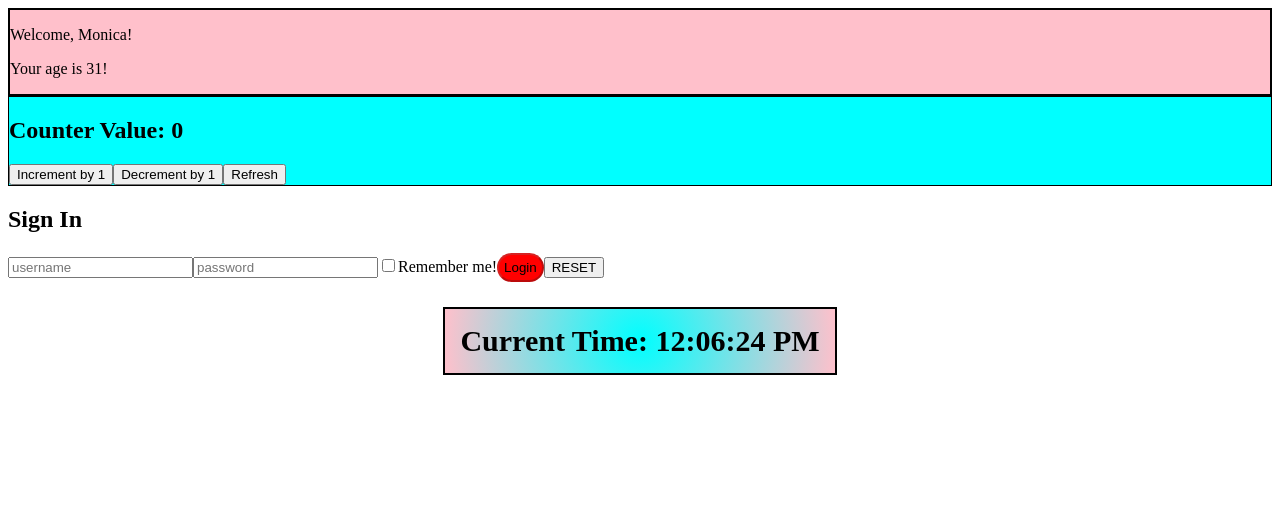
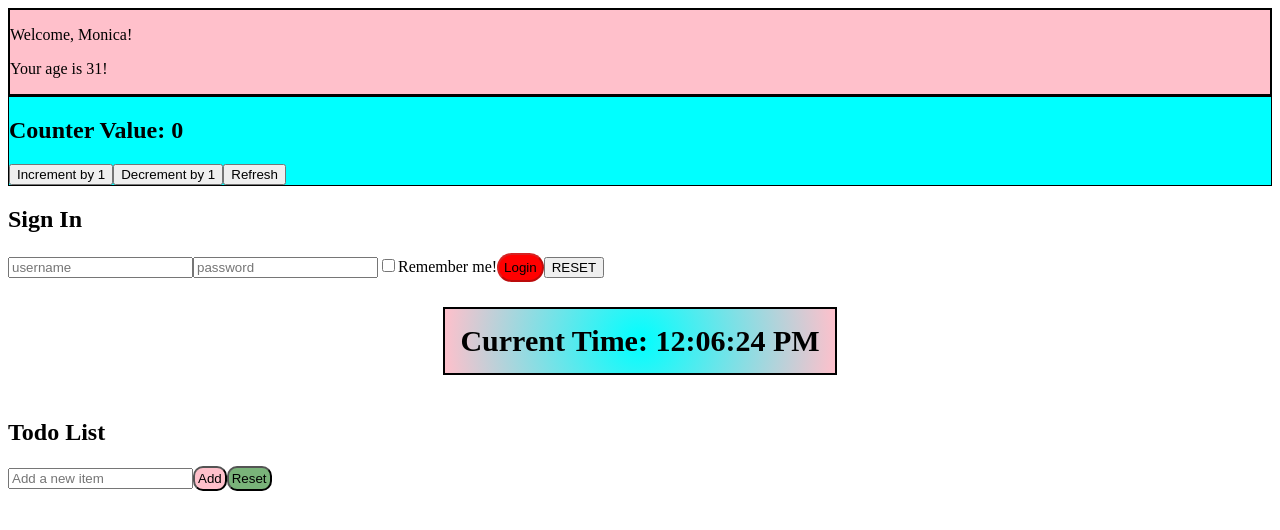
Before and after one commit to monica-lucaci/develhope-react, a React (Vite) app in the folder my-app/: page / in a window 1280 px wide. Shown: the top 530 px of the page. Built offline with nearby package versions, Linux system fonts and the light colour scheme.

Commit message:
style added

```diff
--- a/my-app/src/App.jsx
+++ b/my-app/src/App.jsx
@@ -1,6 +1,7 @@
 import Clock from "./Clock";
 import Counter from "./Counter";
 import Login from "./Login";
+import TodoList from "./TodoList";
 import Welcome from "./Welcome";
 
 const App = () => {
@@ -13,6 +14,7 @@ const App = () => {
       <Counter initialValue={0} incrementAmount={1} decrementAmount={1} />
       <Login onLogin={handleLogin} />
       <Clock />
+      <TodoList />
     </div>
   );
 };
--- a/my-app/src/TodoList.jsx
+++ b/my-app/src/TodoList.jsx
@@ -1,4 +1,5 @@
 import React, { useState } from "react";
+import classes from "./TodoList.module.scss";
 
 const TodoList = () => {
   const [items, setItems] = useState([]);
@@ -29,9 +30,14 @@ const TodoList = () => {
       <h2>Todo List</h2>
       <ul>
         {items.map((item, index) => (
-          <li key={index}>
+          <li className={classes.list} key={index}>
             {item}
-            <button onClick={() => removeItem(index)}>Remove</button>
+            <button
+              className={classes.button}
+              onClick={() => removeItem(index)}
+            >
+              X
+            </button>
           </li>
         ))}
       </ul>
@@ -41,8 +47,8 @@ const TodoList = () => {
         value={inputValue}
         onChange={handleInputValue}
       />
-      <button onClick={addItem}>Add</button>
-      <button onClick={resetItems}>Reset</button>
+      <button className={classes.addButton} onClick={addItem}>Add</button>
+      <button className={classes.resetButton} onClick={resetItems}>Reset</button>
     </div>
   );
 };
--- /dev/null
+++ b/my-app/src/TodoList.module.scss
@@ -0,0 +1,22 @@
+.button {
+    background-color: rgb(152, 249, 249);
+    padding:0px;
+}
+
+.addButton {
+    background-color: pink;
+    border-radius: 10px;
+    padding: 3px;
+}
+
+.resetButton {
+    background-color: rgb(121, 179, 121);
+    border-radius: 10px;
+    padding: 3px;
+}
+
+.list{
+    margin-bottom: 5px;
+    width:fit-content;
+    list-style:decimal;
+}
```
